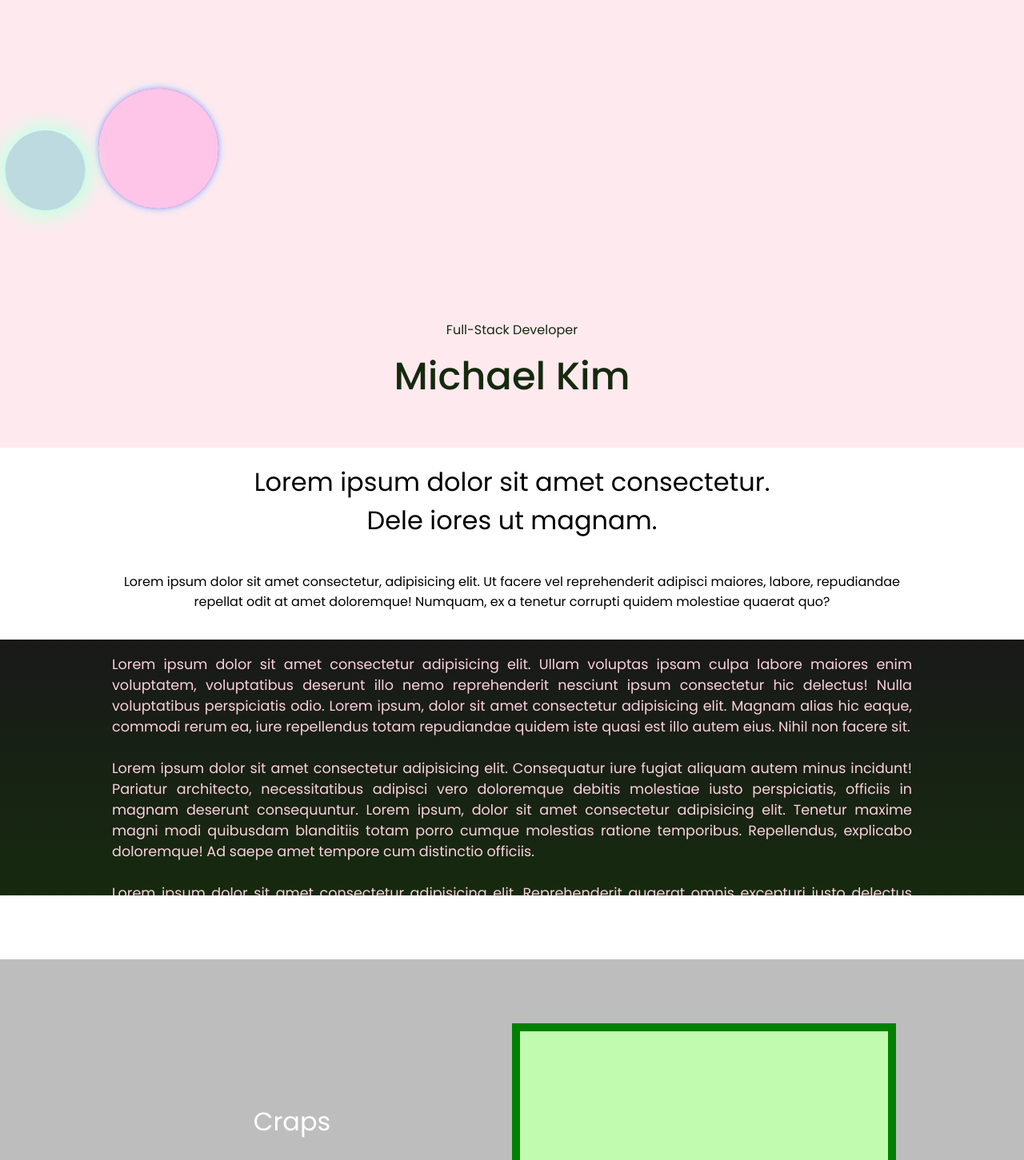
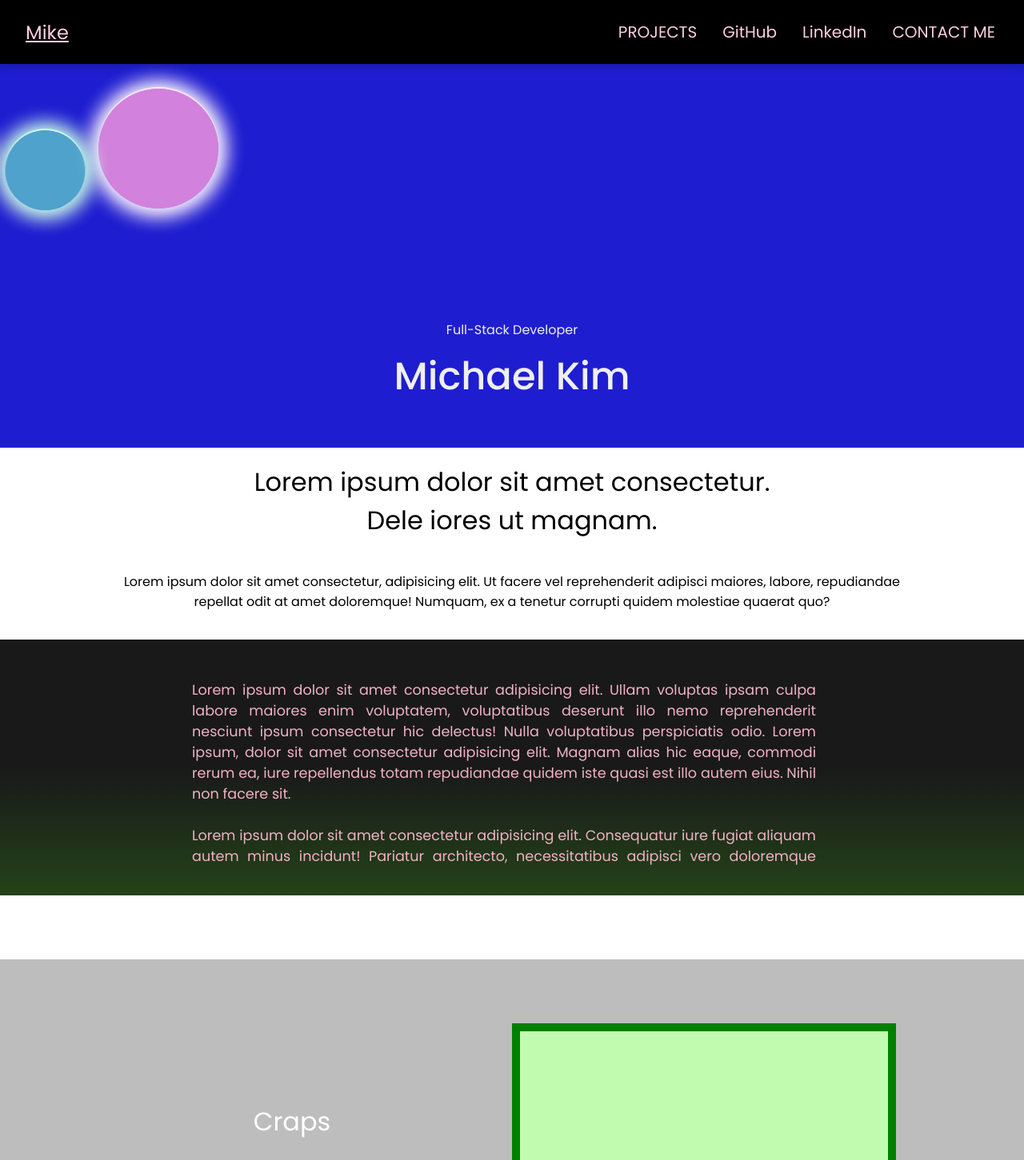
Before and after one commit to sparklingwaterlemon/Portfolio, a React (Create React App) app: page / in a window 1280 px wide. Shown: the top 1451 px of the page at 80% size. Built offline with nearby package versions, Linux system fonts and the light colour scheme.

Commit message:
N7 navbar

```diff
--- a/src/Components/AboutSection/AboutSection.css
+++ b/src/Components/AboutSection/AboutSection.css
@@ -1,10 +1,10 @@
 #about{
-    color: #fcd0de;
+    color: #f1b1c6;
     background-color: rgb(42, 84, 28);
     /* border: 4px dotted yellow; */
     height: 40vh;
     width: 100%;
-    background: linear-gradient(rgb(25,25,25), #162a0f);
+    background: linear-gradient(#191919,#191919, #244319);
     display: flex;
     justify-content: center;
     align-items: flex-start;
@@ -16,13 +16,19 @@
     width: 100%;
     display: flex;
     justify-content: center;;
-    align-items: flex-start;
+    align-items: center;
     text-align: justify;
-    overflow: auto;
+
 
     font-size: 1.1em;
 }
 .about-text{
-    width: 1000px;
+    /* border: 2px dotted lightcoral; */
+
+    height: 80%;
+    width: 800px;
+    padding-right: 20px;
+    overflow: auto;
+
 
 }
--- a/src/Components/HeroSection/HeroSection.css
+++ b/src/Components/HeroSection/HeroSection.css
@@ -15,7 +15,7 @@
 }
 .hero-image{
     /* border: 2px solid dodgerblue; */
-    background-color: rgba(252, 200, 216,.4);
+    background-color: rgb(30, 30, 208);
     height: inherit;
     width: 100%;
     position: absolute;
@@ -30,7 +30,7 @@
     width: 400px;
     display: flex;
     flex-direction: column;
-    color: #152a0d;
+    color: rgb(239, 239, 239);
     z-index: 1;
 }
 .ht{
@@ -91,17 +91,17 @@
 
     border: none;
     border-radius: 50% 50% 50% 50%;
-    background-color: rgba(255, 154, 223, .45);
+    background-color: rgba(255, 154, 223, .8);
     box-shadow:
-        0px 0px 11px #8fe7ff,
-        0px 0px 6px #ffc3fd,
-        0px 0px 5px #fd53ec,
-        0px 0px 1px #000000;
+    2px 0px 30px #ffffff,
+    -2px 0px 30px #fdfdfd,
+    0px 2px 30px #f5c3f7,
+    0px -2px 0px #fed3ff;
     animation: bubble 30s linear infinite;
 }
 .spotlight1:hover{
-    background-color: rgba(255, 154, 223, 0.25);
-    box-shadow: 0px 0px 30px #ffdffe;
+    background-color: rgba(255, 154, 223, 0.6);
+    outline: 2px dotted white;
     animation-play-state: paused;
 }
 .spotlight2{
@@ -113,7 +113,7 @@
 
     border: none;
     border-radius: 50% 50% 50% 50%;
-    background-color: rgba(91, 196, 203, 0.4);
+    background-color: rgba(91, 196, 203, 0.8);
     box-shadow:
         2px 0px 30px #affee4,
         -2px 0px 30px #dafdff,
@@ -123,8 +123,8 @@
     animation-delay: 1.33s;
 }
 .spotlight2:hover{
-    background-color: rgba(91, 196, 203, 0.25);
-    box-shadow: 0px 0px 30px #affee4;
+    background-color: rgba(91, 196, 203, .3);
+    outline: 2px dotted white;
     animation-play-state: paused;
 }
 .spotlight3{
@@ -136,18 +136,18 @@
 
     border: none;
     border-radius: 50% 50% 50% 50%;
-    background-color: rgba(255, 255, 47, 0.4);
+    background-color: rgba(255, 255, 47, 0.8);
     box-shadow:
-        1px 0px 30px #afe6fe,
-        -1px 0px 30px #e0ffda,
-        0px 1px 30px #ffeec3,
-        0px -1px 0px #ffffff;
+    2px 0px 30px #f1feaf,
+    2px 0px 30px #f4f4c0,
+    0px 2px 30px #fdffcb,
+    0px -2px 0px #ffffff;
     animation: bubble 30s linear infinite;
     animation-delay: 4.29s;
 }
 .spotlight3:hover{
-    background-color: rgba(255, 255, 47, 0.25);
-    box-shadow: 0px 0px 30px #fff6df;
+    background-color: rgba(255, 255, 47, 0.7);
+    outline: 2px dotted white;
     animation-play-state: paused;
 }
 @keyframes bubble{
--- a/src/Components/NavBar/NavBar.css
+++ b/src/Components/NavBar/NavBar.css
@@ -1,55 +1,51 @@
-.active {
-  font-weight: bold;
-}
-
+/* .nav-bar.change{
+  background-color: pink;
+} */
 
 .nav-bar {
   position: fixed;
   top: 0;
   height: 10vh;
-
+  width: 100%;
+  padding: 0.5rem 0rem;
+  background-color: rgb(0, 0, 0);
+  color: rgb(251, 207, 224);
+  box-shadow: 0px 0px 10px 2px rgba(9, 9, 9, 0.23);
   user-select: none;
-
   display: flex;
   align-items: center;
-  width: 100%;
-  padding: 0.5rem 0rem;
-  /* background-color: rgba(250, 250, 210,.4); */
-  background-color: rgba(21, 42, 13,.4);
-  color: #fcd0de;
-  box-shadow: 0px 0px 10px 2px rgba(9, 9, 9, 0.23);
-
   z-index: 10;
 }
-.nav-bar.change{
-  background-color: pink;
+.active {
+  text-decoration: underline;
 }
-
 .nav-home {
-  text-decoration: none;
-  color: #fcd0de;
-  font-size: 1.3rem;
-  margin-left: 1rem;
-
-  font-weight: bold;
+  font-size: 1.5em;
+  margin-left: 2rem;
   cursor: pointer;
 }
-
-
-
-.nav-menu {
-  margin-left: auto;
+.nav-home:hover{
+  text-decoration: underline;
 }
 .nav-ul {
   display: flex;
+  font-size: 1.25em;
+  margin-right: 1em;
 }
 .nav-ul li {
   list-style-type: none;
   margin: 0 1rem;
   cursor: pointer;
 }
+.nav-ul li:hover{
+  text-decoration: underline;
+}
+
+
+.nav-menu {
+  margin-left: auto;
+}
 .nav-ul li a {
-  text-decoration: none;
   display: block;
   width: 100%;
 }
@@ -76,67 +72,6 @@
 .hamburger:hover {
   background-color: lightcyan;
 }
-
-
-
-/*
-.ham-container {
-  text-align: center;
-  justify-content: center;
-
-  position: absolute;
-  top: 50%;
-  right: 25px;
-  transform: translateY(-50%);
-  display: block;
-}
-
-.ham {
-
-  display: none;
-  width: 33px;
-  height: 4px;
-  margin-bottom: 4px;
-  position: relative;
-
-  background-color: orange;
-  border-radius: 3px;
-
-  z-index: 1;
-
-  transform-origin: 0% 0%;
-
-  transition:
-              transform 0.5s ease-in-out,
-              background-color 0.5s ease-in-out,
-              opacity 0.55s ease;
-}
-.ham.off.t{
-  background-color: blue;
-
-}
-.ham.off.b{
-  background-color: green;
-}
-.ham.on.t{
-  left: 3px;
-  opacity: 1;
-  transform: rotate(45deg) translate(-3px, -3px);
-  background: #232323;
-}
-.ham.on.m{
-  opacity: 0;
-  transform: rotate(0deg) scale(10%);
-}
-.ham.on.b{
-  opacity: 1;
-  transform: rotate(-45deg) translate(-3px, 50%);
-  background: #232323;
-}
-
-*/
-
-
 
 
 
--- a/src/Components/NavBar/NavBar.jsx
+++ b/src/Components/NavBar/NavBar.jsx
@@ -1,8 +1,8 @@
 import "./NavBar.css";
+// import { useRef } from "react";
+import { useEffect } from "react";
 import { useState } from "react";
 import { Link } from "react-scroll";
-import { useRef } from "react";
-import { useEffect } from "react";
 
 export default function NavBar() {
   const [isNavExpanded, setIsNavExpanded] = useState(false);
@@ -32,26 +32,19 @@ export default function NavBar() {
       <nav className="nav-bar">
       {/* <nav className={navBarColor ? "nav-bar change" : "nav-bar"}> */}
 
-        <span className="nav-home" onClick={() => window.scrollTo({top: 0,left: 0,})}>
+        <Link className="nav-home" activeClass="active" smooth spy to="hero" onClick={() => window.scrollTo({top: 0,left: 0,})}>
           Mike
-        </span>
+        </Link>
 
         <button
           className="hamburger"
           onClick={toggle}>
         </button>
 
-        {/* Hamburger Animation - Currently Ice Boxed */}
-        {/* <div className="ham-container">
-          <span className={isNavExpanded ? "ham on t" : "ham off t"} > &nbsp;</span>
-          <span className={isNavExpanded ? "ham on m" : "ham off m"} > &nbsp;</span>
-          <span className={isNavExpanded ? "ham on b" : "ham off b"} > &nbsp;</span>
-        </div> */}
+
 
         <div className={isNavExpanded ? "nav-menu expanded" : "nav-menu"}>
           <ul className="nav-ul">
-            <li><Link activeClass="active" smooth spy to="about" onClick={toggle}>ABOUT</Link></li>
-            <li><Link activeClass="active" smooth spy to="text" onClick={toggle}>TEXT</Link></li>
             <li><Link activeClass="active" smooth spy to="projects" onClick={toggle}>PROJECTS</Link></li>
             <li><Link activeClass="active" smooth spy to="github" onClick={toggle}>GitHub</Link></li>
             <li><Link activeClass="active" smooth spy to="linkedin" onClick={toggle}>LinkedIn</Link></li>
--- a/src/Components/ProjectSectionD/ProjectSectionD.jsx
+++ b/src/Components/ProjectSectionD/ProjectSectionD.jsx
@@ -22,7 +22,6 @@ export default function ProjectSectionD(){
                 </div>
             </div>
 
-
             <div className="pd-right-container">
                 <div className="pd-right-image-container">
                     <div className="right-test-image"/>
--- a/src/Pages/App/App.jsx
+++ b/src/Pages/App/App.jsx
@@ -1,6 +1,6 @@
 import './App.css';
 
-// import NavBar from '../../Components/NavBar/NavBar';
+import NavBar from '../../Components/NavBar/NavBar';
 import HeroSection from '../../Components/HeroSection/HeroSection';
 import AboutSection from '../../Components/AboutSection/AboutSection';
 import ProjectSectionD from '../../Components/ProjectSectionD/ProjectSectionD';
@@ -17,7 +17,7 @@ export default function App() {
 
   return (
     <>
-      {/* <NavBar /> */}
+      <NavBar />
       <HeroSection />
       <AboutSection />
       <ProjectSectionD />
```
Also changed, not shown: src/Components/NavBar/NavHam.jsx (added, +64 -0 lines).
